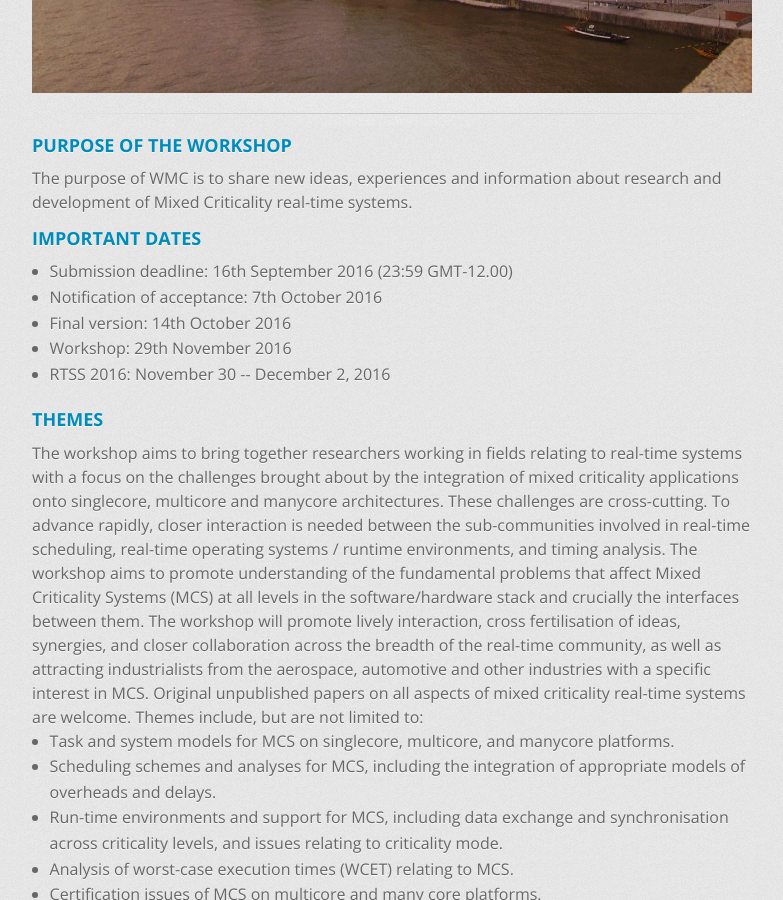
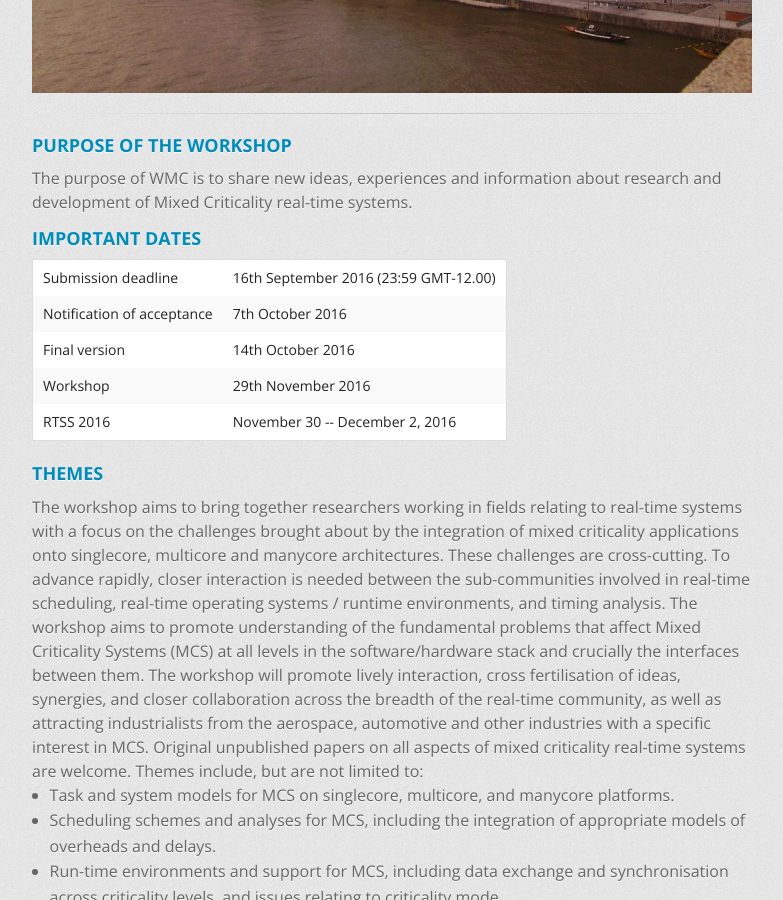
Before and after one commit to GSathish/wmc2016, a Jekyll site: the page built from index.html, in a window 1280 px wide and 900 px high, scrolled down 447 px. Shown: the whole window, without its empty margins (248-1031 px from the left). Built offline with Jekyll 4.4.1, drawn with Linux system fonts in a browser that asks for light colours.

Commit message:
updated dates in table

```diff
--- a/index.html
+++ b/index.html
@@ -11,13 +11,15 @@ The purpose of WMC is to share new ideas, experiences and information about rese
 
 <h3>IMPORTANT DATES</h3>
 
-<ul>
-<li>Submission deadline: 16th September 2016 (23:59 GMT-12.00)</li>
-<li>Notification of acceptance: 7th October 2016</li>
-<li>Final version: 14th October 2016</li>
-<li>Workshop: 29th November 2016</li>
-<li>RTSS 2016: November 30 -- December 2, 2016</li>
-</ul>
+<table>
+<tbody>
+<tr><td>Submission deadline</td><td>16th September 2016 (23:59 GMT-12.00)</td></tr>
+<tr><td>Notification of acceptance</td><td>7th October 2016</td></tr>
+<tr><td>Final version</td><td>14th October 2016</td></tr>
+<tr><td>Workshop</td><td>29th November 2016</td></tr>
+<tr><td>RTSS 2016</td><td>November 30 -- December 2, 2016</td></tr>
+</tbody>
+</table>
 
 <h3>THEMES</h3>
 
```
